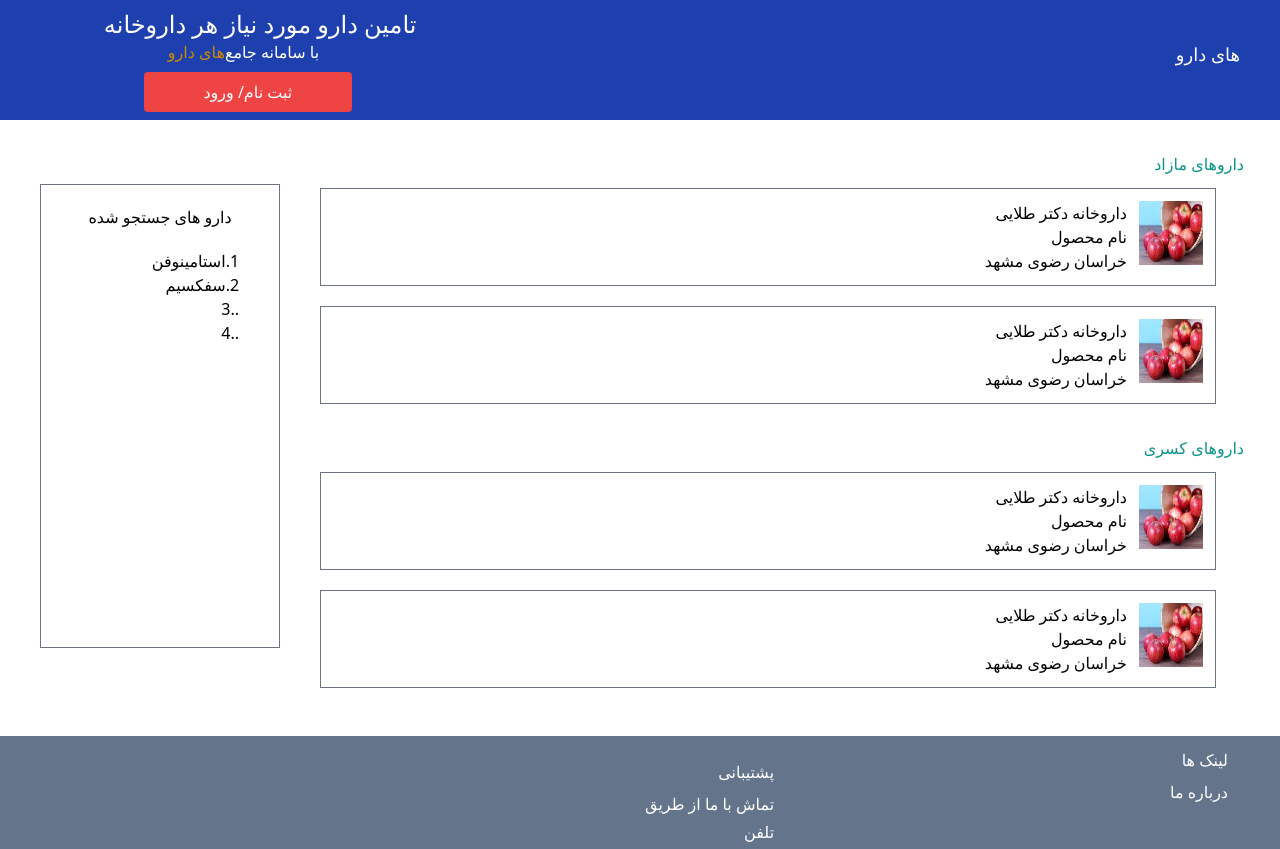
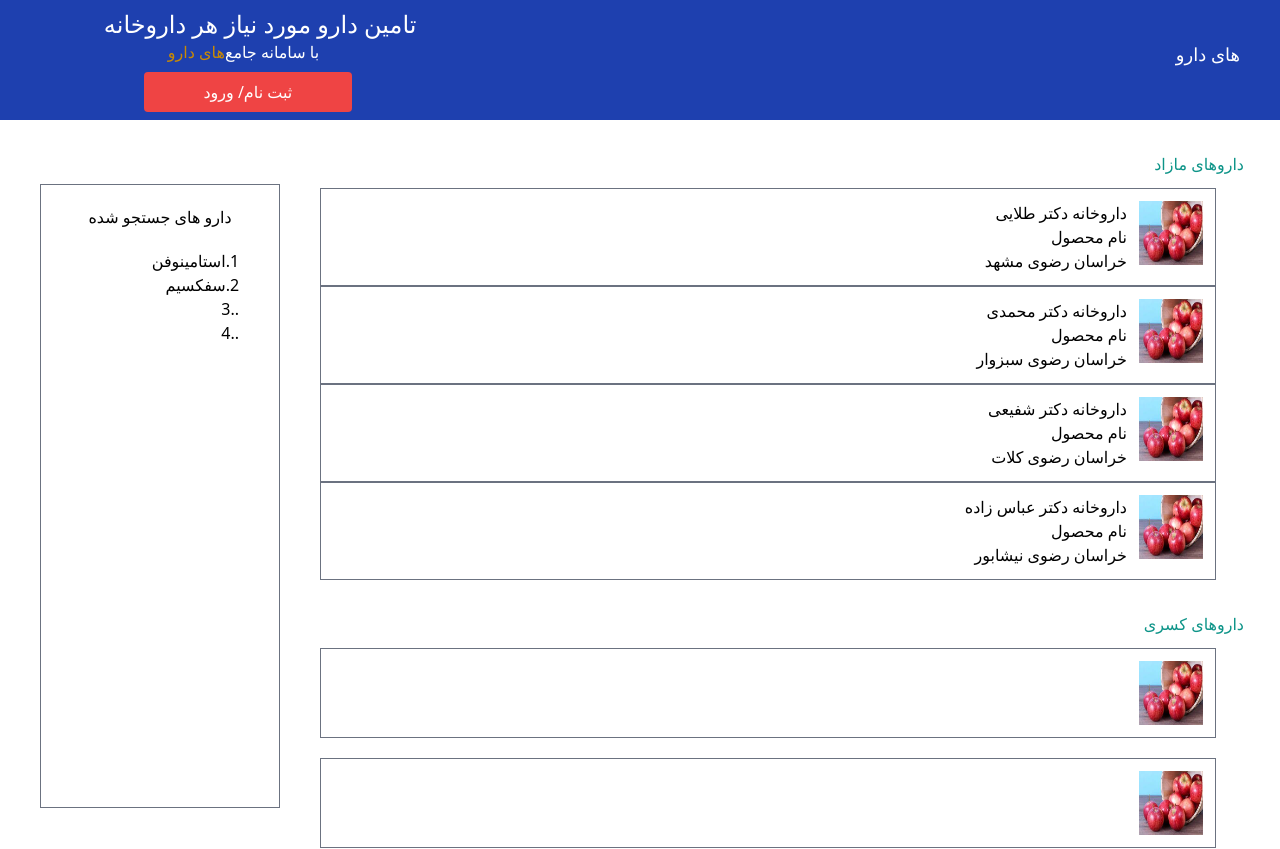
Before and after one commit to faezebolghanabady/test-react-u, a React (Create React App) app: page / in a window 1280 px wide. Shown: the top 849 px of the page. Built offline with nearby package versions, Linux system fonts and the light colour scheme.

Commit message:
landing-test

```diff
--- a/src/Advertising.jsx
+++ b/src/Advertising.jsx
@@ -1,6 +1,6 @@
 
 
-const Advertising = () =>{
+const Advertising = ({productName , city , name}) =>{
     return(
         <div className=" border border-gray-500  p-3 flex flex-row">
             <div>
@@ -8,9 +8,9 @@ const Advertising = () =>{
             </div>
 
             <div className="mr-3">
-                <p>داروخانه دکتر طلایی</p>
-                <p>نام محصول</p>
-                <p>خراسان رضوی مشهد</p>
+                <p>{name}</p>
+                <p>{productName}</p>
+                <p>{city}</p>
             </div>
 
             <div>
--- a/src/Landing.jsx
+++ b/src/Landing.jsx
@@ -1,6 +1,16 @@
 import Advertising from './Advertising';
+import { useState } from 'react';
 
 const Landing = () =>{
+
+    const [ product , productName] = useState ([
+        {name:'داروخانه دکتر طلایی' , productName: 'نام محصول' , city:'خراسان رضوی مشهد'},
+        {name:'داروخانه دکتر محمدی' , productName: 'نام محصول' , city:'خراسان رضوی سبزوار'},
+        {name:'داروخانه دکتر شفیعی' , productName: 'نام محصول' , city:'خراسان رضوی کلات'},
+        {name:'داروخانه دکتر عباس زاده' , productName: 'نام محصول' , city:'خراسان رضوی نیشابور'}
+    ])
+
+
     return(
         <>
         <div className=" w-full inset-y-6   flex flex-row-reverse bg-blue-800 h-31">
@@ -23,11 +33,11 @@ const Landing = () =>{
            <div className=' w-4/5 '>
             <div className=''>
                 <p className=' mt-5 p-3 mr-6  text-teal-600'>داروهای مازاد</p>
-                <div className='mr-16'>
-                <Advertising/>
-                </div>
-                <div className='mr-16 pt-5'>
-                <Advertising/>
+                <div className=' mr-16'>
+                    {product.map(( p , index ) =>(
+                        <Advertising  name = {p.name}  productName = {p.productName} city = {p.city} />
+                    ))}
+
                 </div>
 
             </div>
```
